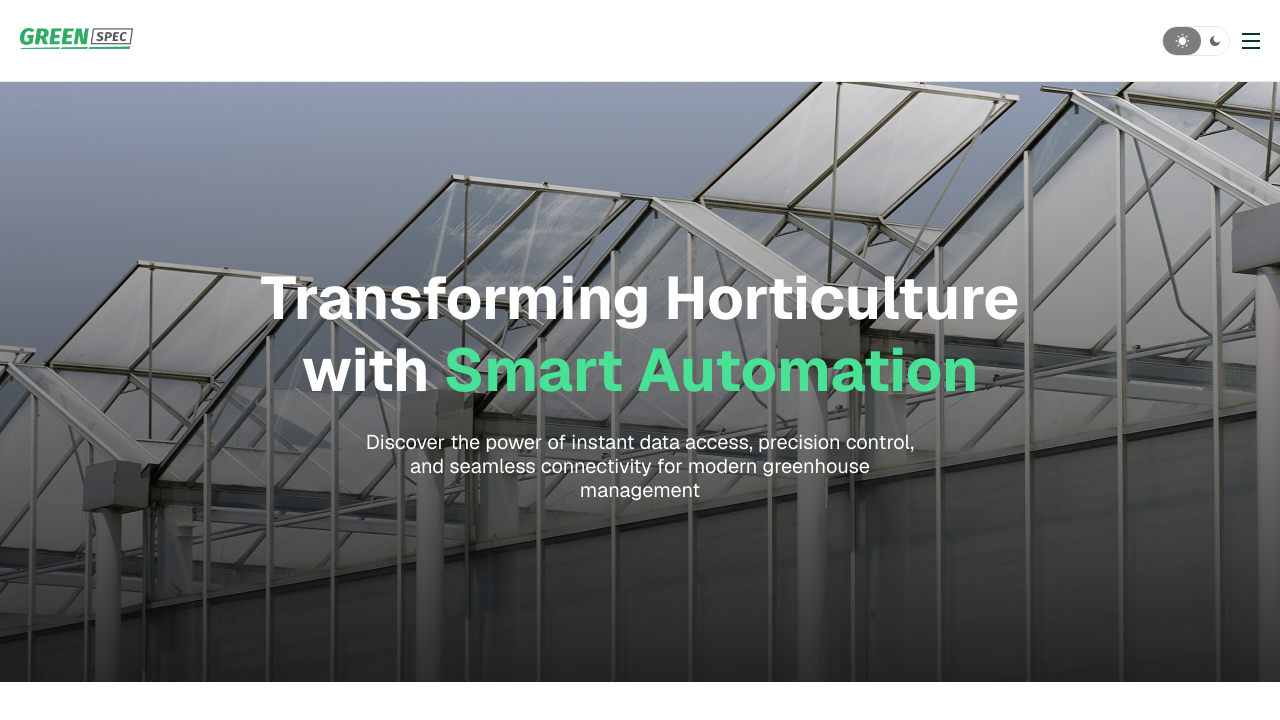
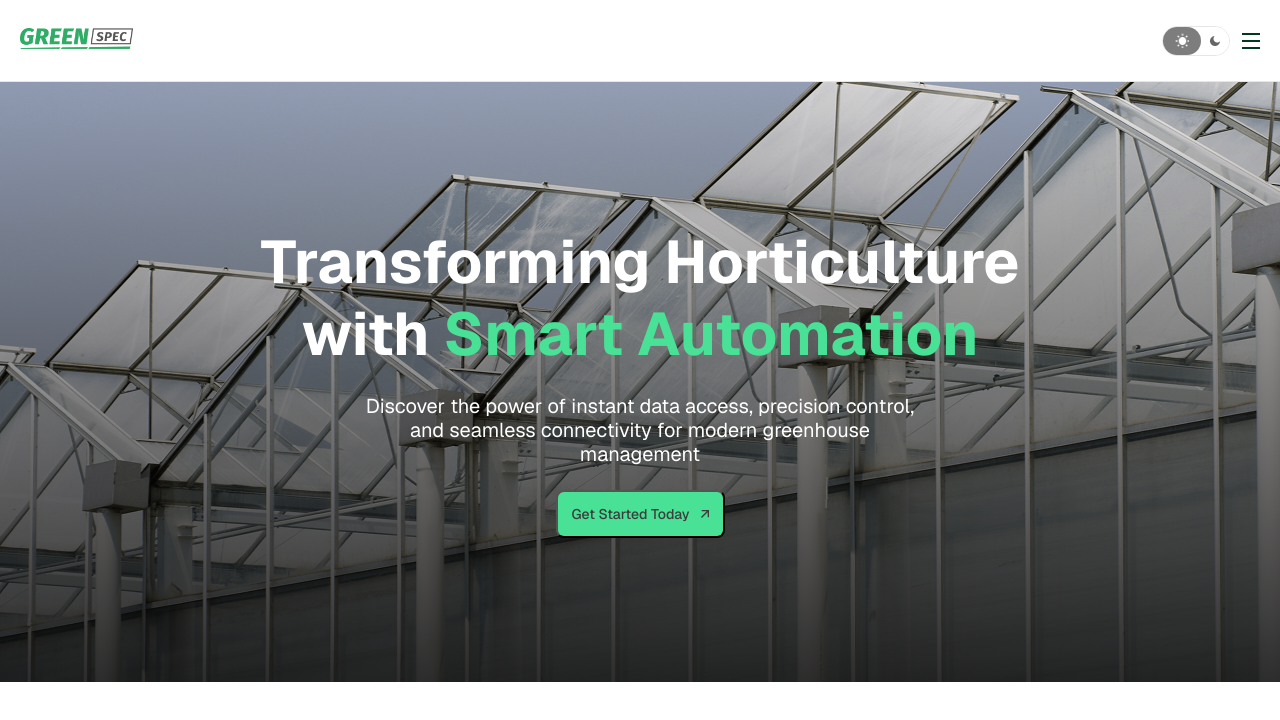
Before and after one commit to Johan2021usa/greenspec-project, an Angular app: page / in a window 1280 px wide. Shown: the top 720 px of the page. Built offline with nearby package versions, Linux system fonts and the light colour scheme.

Commit message:
0.0.3.3 Feat(Button hero added bot hover effects 90%)

```diff
--- a/src/app/components/banner/banner.component.css
+++ b/src/app/components/banner/banner.component.css
@@ -42,9 +42,36 @@
 .--light{
   color: var(--fnt-clr-span-banner);
 }
-@media screen and (max-width: 431px) {
+.button{
+  display: flex;
+  align-items: center;
+  justify-content: center;
+  background-color: var(--bg-button-banner);
+  height: 48px;
+  width: 169px;
+  /* padding: 10px 12px; */
+  border-radius: 8px;
+  gap: 10px;
+  box-sizing: border-box;
+}
+.button__text{
+  margin: 0;
+  font-family: var(--geist-family);
+  font-weight: 500;
+  font-size: 14px;
+  line-height: 16.8px;
+  color: var(--fnt-clr-button-banner);
+}
+.button__icon-cont{
+  width:  9px;
+  height: 8.01px;
+}
+.button__icon{
+  fill: var(--fnt-clr-button-banner);
+}
+@media screen and (max-width: 500px) {
   .banner{
-    padding: 0 1rem;
+    padding: 0 2rem;
     min-height: calc(100vh - 5.125rem);
   }
   .banner__title,
@@ -52,6 +79,6 @@
     font-size: 2.8rem;
   }
   .banner__subtitle{
-    width: 70%;
+    width: 80%;
   }
 }
--- a/src/app/components/banner/banner.component.html
+++ b/src/app/components/banner/banner.component.html
@@ -3,4 +3,11 @@
     Transforming Horticulture with <span class="--light">Smart Automation</span>
   </h1>
   <p class="banner__subtitle">Discover the power of instant data access, precision control, and seamless connectivity for modern greenhouse management</p>
+  <button class="button">
+    <p class="button__text">Get Started Today</p>
+    <svg class="button__icon-cont" xmlns="http://www.w3.org/2000/svg">
+      <path class="button__icon"
+      d="M7.66911 2.27614L1.93139 8.01387L0.988586 7.07107L6.72631 1.33333H1.66913V0H9.00245V7.33333H7.66911V2.27614Z"/>
+    </svg>
+  </button>
 </section>
--- a/src/styles.css
+++ b/src/styles.css
@@ -78,6 +78,8 @@
   /*Hero/banner*/
   --fnt-clr-banner: var(--white);
   --fnt-clr-span-banner: var(--green-500);
+  --bg-button-banner: var(--green-500);
+  --fnt-clr-button-banner: var(--black-alter);
 }
 
 body{
```
Also changed, not shown: src/assets/vectors/button__arrow.svg (added).
